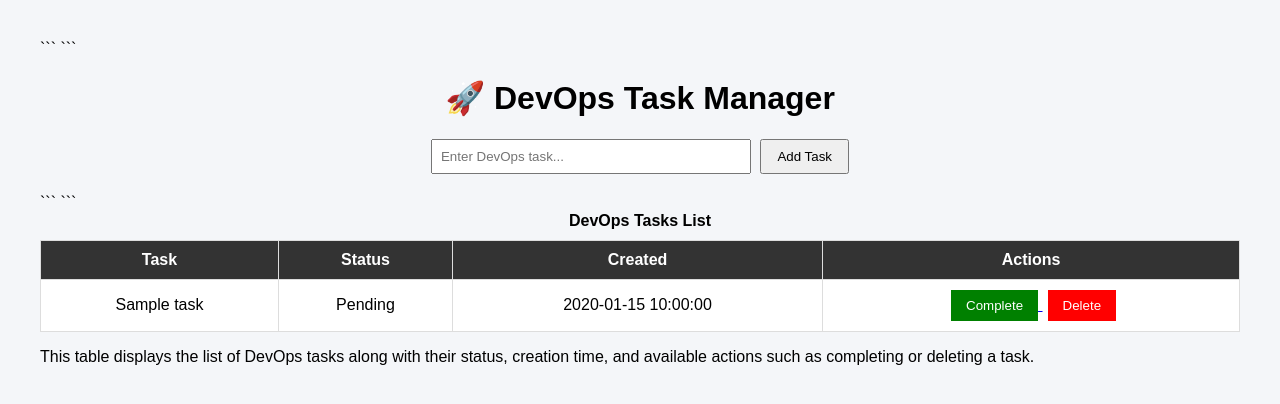
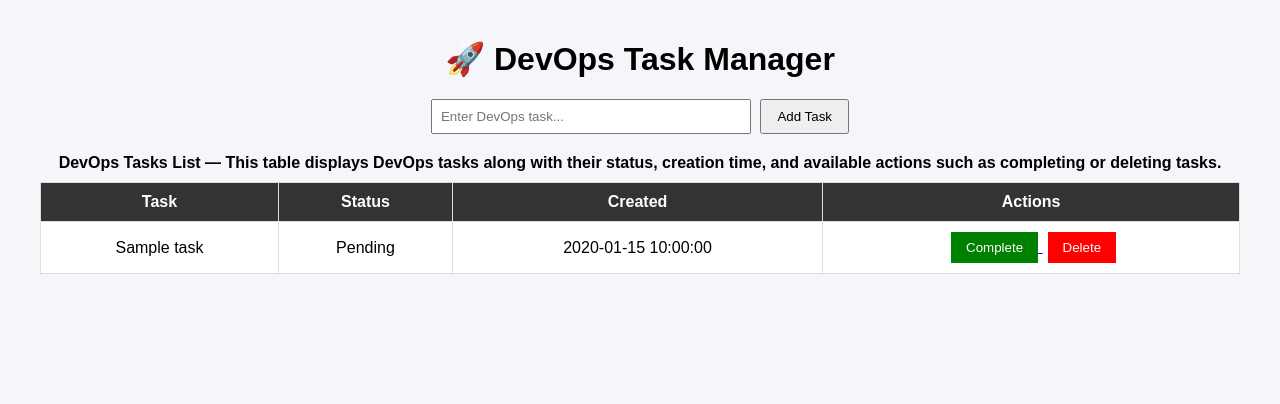
Before and after one commit to Vaish404/devops-demo-app, a Flask app: template templates/index.html in a window 1280 px wide. Shown: the top 404 px of the page. Run offline with Flask 3, Linux system fonts and the light colour scheme; the template is opened without the code that fills it: most values are stand-ins (such as "Sample title", 1, 10 or a date in 2020).

Commit message:
Refactor index.html for improved structure and clarity
Updated the HTML structure and improved the table caption for better clarity.

````diff
--- a/templates/index.html
+++ b/templates/index.html
@@ -5,7 +5,6 @@
 <meta charset="UTF-8">
 <title>DevOps Task Manager</title>
 
-```
 <style>
 body {
     font-family: Arial, sans-serif;
@@ -67,7 +66,6 @@
     border: none;
 }
 </style>
-```
 
 </head>
 
@@ -80,10 +78,12 @@
 <button type="submit">Add Task</button>
 </form>
 
-<table aria-describedby="table-desc">
-    <caption>DevOps Tasks List</caption>
+<table>
+<caption>
+DevOps Tasks List — This table displays DevOps tasks along with their status,
+creation time, and available actions such as completing or deleting tasks.
+</caption>
 
-```
 <thead>
 <tr>
 <th>Task</th>
@@ -100,6 +100,7 @@
 <td>{{ task.status }}</td>
 <td>{{ task.created }}</td>
 <td>
+
 <a href="/complete/{{ loop.index0 }}">
 <button class="complete">Complete</button>
 </a>
@@ -107,18 +108,13 @@
 <a href="/delete/{{ loop.index0 }}">
 <button class="delete">Delete</button>
 </a>
+
 </td>
 </tr>
 {% endfor %}
 </tbody>
-```
 
 </table>
 
-<p id="table-desc">
-This table displays the list of DevOps tasks along with their status, creation time,
-and available actions such as completing or deleting a task.
-</p>
-
 </body>
 </html>
````
Lines whose indentation alone changed are shown as unchanged.
